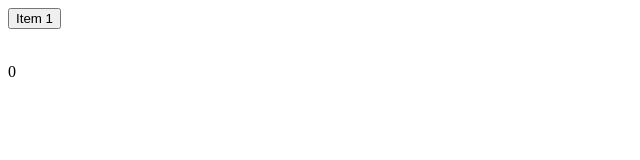
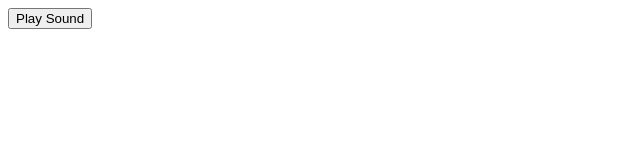
Before and after one commit to Hedgehawk11/teste, a browser extension: page index.html in a window 1280 px wide. Shown: the full height of the page, 0-640 px from the left. Drawn offline with Linux system fonts and the light colour scheme.

Commit message:
Update index.html

```diff
--- a/index.html
+++ b/index.html
@@ -1,18 +1,15 @@
 <html>
   <body>
+
+  <audio id="myAudio" src="camera-shutter-199580.mp3">Click Me</audio>
+  <button onclick="playSound()">Play Sound</button>
+
   <script>
-  x=0;
+    function playSound() {
+      const audio = document.getElementById('myAudio');
+      audio.play();
+      }
   </script>
-
-
-  <button type="button" onclick='document.getElementById("my_p").innerText=++x;'>Item 1</button>
-
-
-  <br/>
-  <br/>
-
-
-  <p id="my_p">0</p>
 
 
   </body>
```
